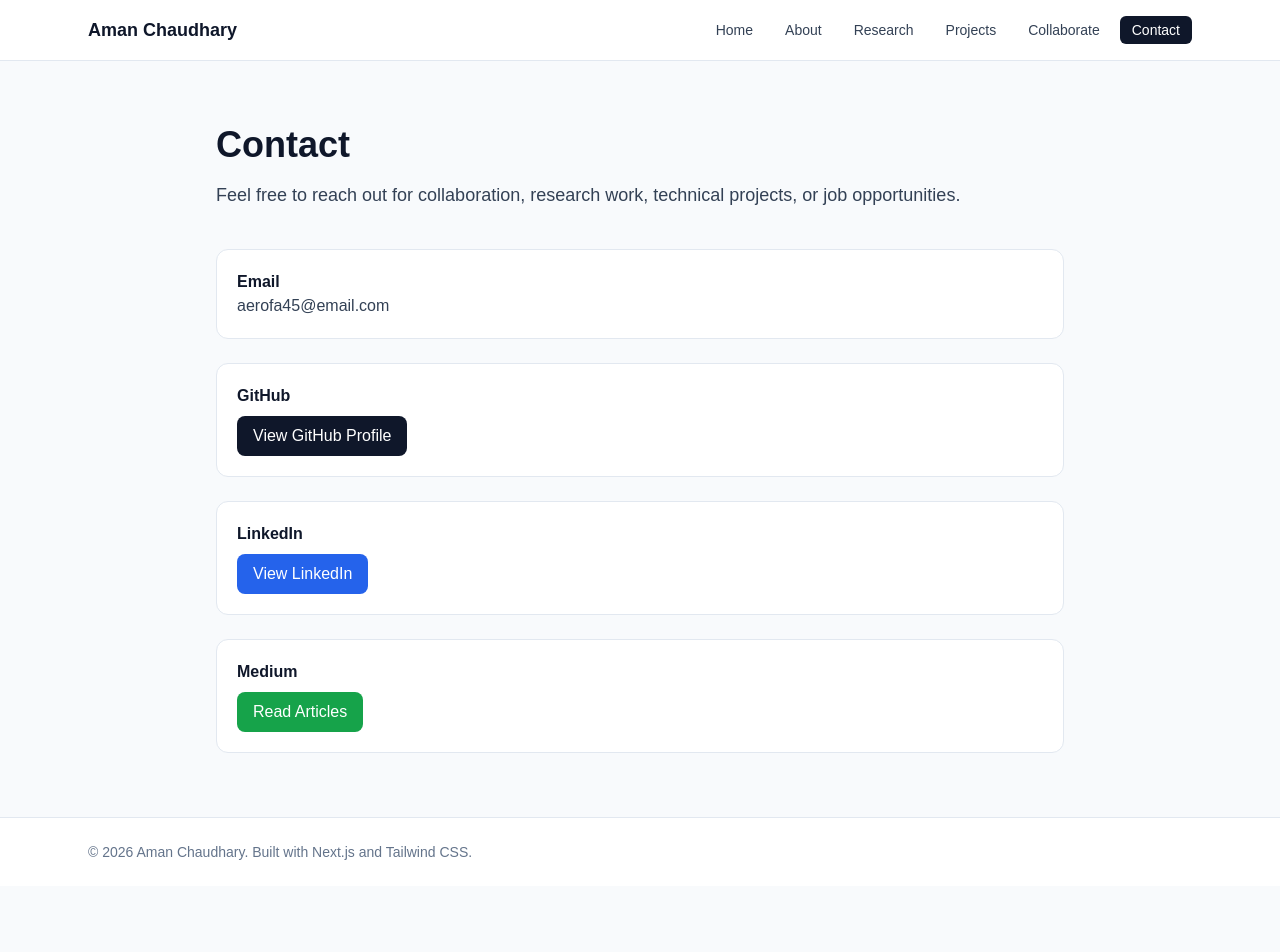
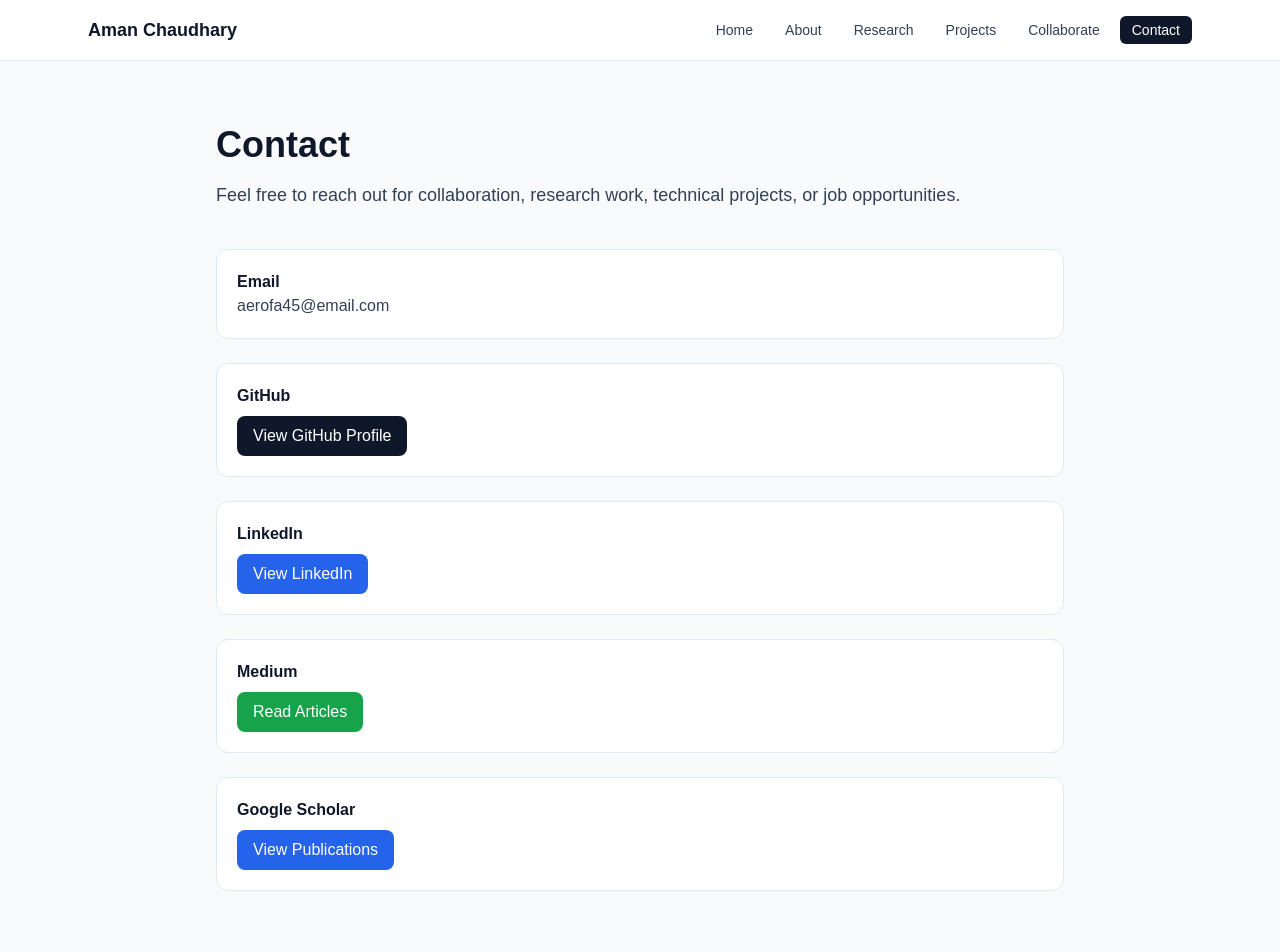
Before and after one commit to aerofa45/portfolio-website-aerofa, a Next.js app: page /contact in a window 1280 px wide. Shown: the top 952 px of the page. Before the commit the page ends 886 px from the top, so only its background shows below. Built offline with nearby package versions, Linux system fonts and the light colour scheme.

Commit message:
Add Google Scholar section with publication link
Added a section for Google Scholar with a link to view publications.

```diff
--- a/app/contact/page.tsx
+++ b/app/contact/page.tsx
@@ -56,6 +56,20 @@ export default function ContactPage() {
             Read Articles
           </a>
         </div>
+        {/* Google Scholar */}
+        <div className="rounded-xl border border-slate-200 p-5 bg-white">
+          <p className="font-semibold mb-2">Google Scholar</p>
+
+          <a
+            href="https://scholar.google.com/citations?hl=en&user=xvsTrZgAAAAJ"
+            target="_blank"
+            rel="noopener noreferrer"
+            className="inline-block rounded-lg bg-blue-600 px-4 py-2 text-white hover:bg-blue-700"
+          >
+            View Publications
+          </a>
+        </div>
+
       </div>
     </main>
   );
```
